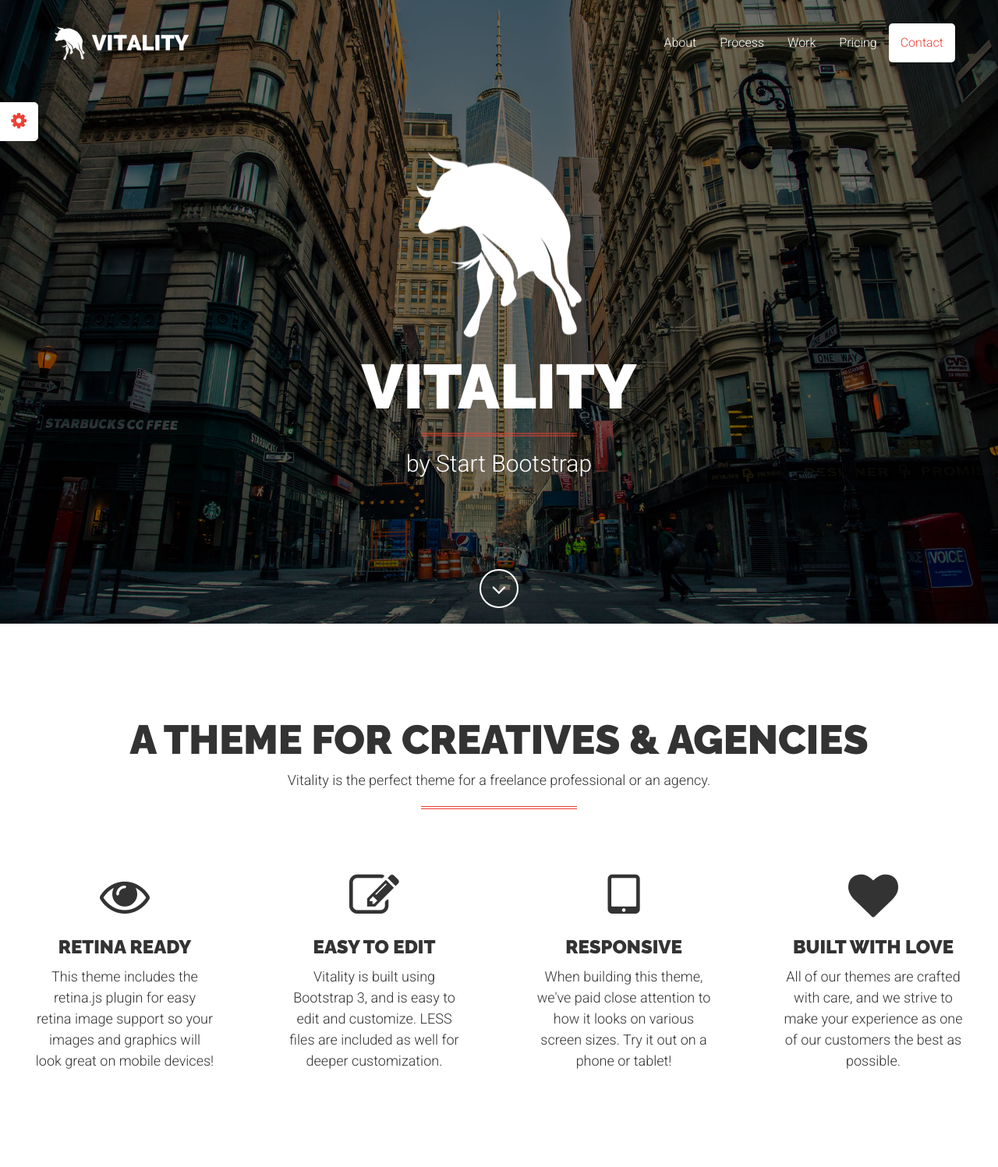
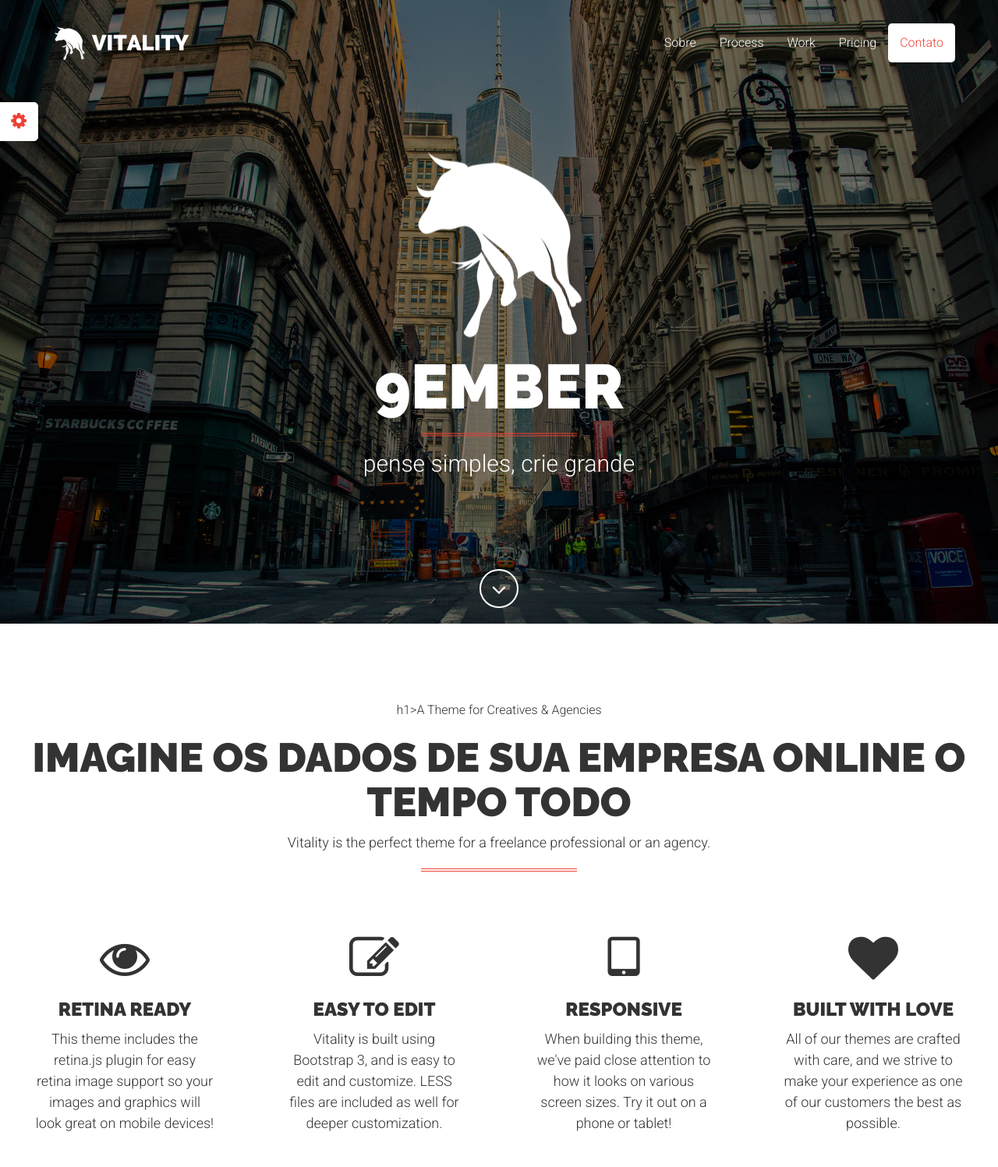
Before and after one commit to phbrazil/9ember.com.br, a plain HTML site: page index.html in a window 1280 px wide. Shown: the top 1497 px of the page at 78% size. Drawn offline with Linux system fonts and the light colour scheme; a script that the page names is missing.

Commit message:
primeiro commit

```diff
--- a/index.html
+++ b/index.html
@@ -76,7 +76,7 @@
                         <a class="page-scroll" href="#page-top"></a>
                     </li>
                     <li>
-                        <a class="page-scroll" href="#about">About</a>
+                        <a class="page-scroll" href="#about">Sobre</a>
                     </li>
                     <li>
                         <a class="page-scroll" href="#process">Process</a>
@@ -88,7 +88,7 @@
                         <a class="page-scroll" href="#pricing">Pricing</a>
                     </li>
                     <li>
-                        <a class="page-scroll" href="#contact">Contact</a>
+                        <a class="page-scroll" href="#contact">Contato</a>
                     </li>
                 </ul>
             </div>
@@ -99,9 +99,9 @@
     <header style="background-image: url('assets/img/bg-header.jpg');">
         <div class="intro-content">
             <img src="assets/img/profile.png" class="img-responsive img-centered" alt="">
-            <div class="brand-name">Vitality</div>
+            <div class="brand-name">9ember</div>
             <hr class="colored">
-            <div class="brand-name-subtext">by Start Bootstrap</div>
+            <div class="brand-name-subtext">pense simples, crie grande</div>
         </div>
         <div class="scroll-down">
             <a class="btn page-scroll" href="#about"><i class="fa fa-angle-down fa-fw"></i></a>
@@ -111,7 +111,8 @@
         <div class="container-fluid">
             <div class="row text-center">
                 <div class="col-lg-12 wow fadeIn">
-                    <h1>A Theme for Creatives &amp; Agencies</h1>
+                    <!-->h1>A Theme for Creatives &amp; Agencies</h1-->
+                    <h1>Imagine os dados de sua empresa Online o tempo todo</h1>
                     <p>Vitality is the perfect theme for a freelance professional or an agency.</p>
                     <hr class="colored">
                 </div>
```
